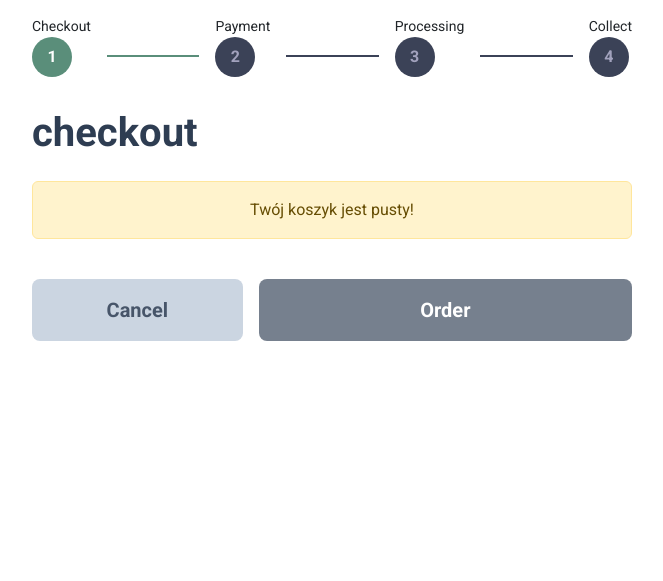
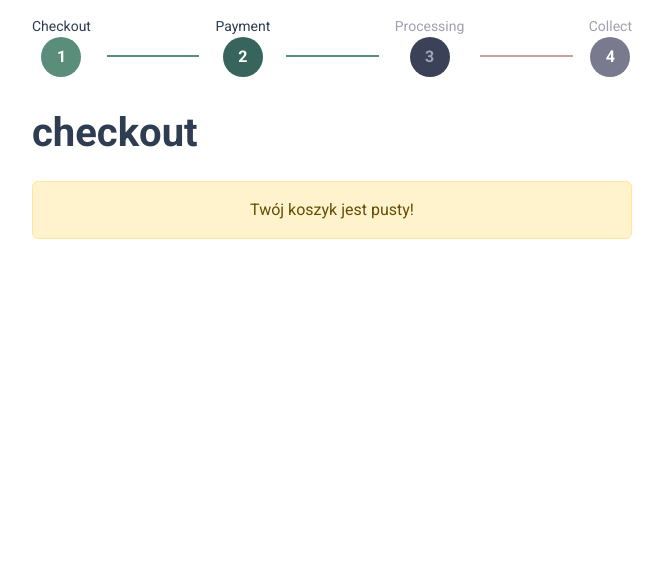
Before and after one commit to TatusFilipek/Zegowska-Szama, a PHP site: page /checkout.php in a window 1280 px wide. Shown: the part 58-639 px from the top of the page, without its empty margins (308-971 px from the left). Run offline with PHP 8.4, Linux system fonts and the light colour scheme; data comes from the database, SQL or seed files in the repository.

Commit message:
Stworzenie responsywnego koszyka i mozliwosci zakanczania zamowien

```diff
--- a/src/checkout.php
+++ b/src/checkout.php
@@ -130,30 +130,30 @@ if ($_SERVER['REQUEST_METHOD'] === 'POST' && isset($_GET['action']) && $_GET['ac
     <div class="flex-fill container-fluid px-4 py-3 overflow-auto d-flex flex-column align-items-center">
         <div class="mb-2 w-100" style="max-width: 600px;">
             <div class="d-flex justify-content-between mb-3">
-                <div class="d-flex flex-column align-items-center-step" id="step-icon-1">
-                    <small>Checkout</small>
-                    <div class="rounded-circle d-flex align-items-center justify-content-center mb-2 active-circle-step" style="width: 40px; height: 40px; background-color: #5a8e7a; color: white; font-weight: bold;">1</div>
+                <div class="d-flex flex-column align-items-center">
+                    <small style="color: #2e3d52;">Checkout</small>
+                    <div class="rounded-circle d-flex align-items-center justify-content-center mb-2" style="width: 40px; height: 40px; background-color: #5a8e7a; color: white; font-weight: bold;">1</div>
                 </div>
                 <div class="flex-grow-1 d-flex align-items-center" style="margin: 0 1rem; margin-top: 0.7rem;">
                     <div style="height: 2px; width: 100%; background-color: #5a8e7a;"></div>
                 </div>
-                <div class="d-flex flex-column align-items-center-step" id="step-icon-2">
-                    <small>Payment</small>
-                    <div class="rounded-circle d-flex align-items-center justify-content-center mb-2" style="width: 40px; height: 40px; background-color: #3b4257; color: #a2a2bd; font-weight: bold;">2</div>
+                <div class="d-flex flex-column align-items-center">
+                    <small style="color: #2e3d52;">Payment</small>
+                    <div class="rounded-circle d-flex align-items-center justify-content-center mb-2" style="width: 40px; height: 40px; background-color: #37645D; color: white; font-weight: bold;">2</div>
                 </div>
                 <div class="flex-grow-1 d-flex align-items-center" style="margin: 0 1rem; margin-top: 0.7rem;">
-                    <div style="height: 2px; width: 100%; background-color: #3b4257;"></div>
+                    <div style="height: 2px; width: 100%; background-color: #5a8e7a;"></div>
                 </div>
-                <div class="d-flex flex-column align-items-center-step" id="step-icon-3">
-                    <small>Processing</small>
+                <div class="d-flex flex-column align-items-center">
+                    <small style="color: #a0a0b0;">Processing</small>
                     <div class="rounded-circle d-flex align-items-center justify-content-center mb-2" style="width: 40px; height: 40px; background-color: #3b4257; color: #a2a2bd; font-weight: bold;">3</div>
                 </div>
                 <div class="flex-grow-1 d-flex align-items-center" style="margin: 0 1rem; margin-top: 0.7rem;">
-                    <div style="height: 2px; width: 100%; background-color: #3b4257;"></div>
+                    <div style="height: 2px; width: 100%; background-color: #c9a3a3;"></div>
                 </div>
-                <div class="d-flex flex-column align-items-center-step" id="step-icon-4">
-                    <small>Collect</small>
-                    <div class="rounded-circle d-flex align-items-center justify-content-center mb-2" style="width: 40px; height: 40px; background-color: #3b4257; color: #a2a2bd; font-weight: bold;">4</div>
+                <div class="d-flex flex-column align-items-center">
+                    <small style="color: #a0a0b0;">Collect</small>
+                    <div class="rounded-circle d-flex align-items-center justify-content-center mb-2" style="width: 40px; height: 40px; background-color: #7a7a8e; color: white; font-weight: bold;">4</div>
                 </div>
             </div>
         </div>
@@ -161,9 +161,10 @@ if ($_SERVER['REQUEST_METHOD'] === 'POST' && isset($_GET['action']) && $_GET['ac
         <div id="checkout-content" class="content-section w-100 d-flex flex-column align-items-center" style="max-width: 600px;">
             <h2 class="display-6 fw-bold mb-4 w-100 text-start" style="color: #2e3d52;">checkout</h2>
             <div class="order-table-container w-100 mb-4"></div>
-            <div class="d-flex gap-3 mb-4 w-100">
+
+            <div id="checkout-actions-container" class="d-flex gap-3 mb-4 w-100 d-none">
                 <button class="btn btn-cancel fw-semibold py-3 px-4 rounded-3 fs-5" style="background-color: #cbd5e1; color: #475569; border: none; flex: 1;">Cancel</button>
-                <button id="btn-submit-order" class="btn fw-semibold py-3 px-4 rounded-3 fs-5 text-white" style="background-color: #2e3d52; border: none; flex: 2;">Order</button>
+                <button id="btn-submit-order" class="btn fw-semibold py-3 px-4 rounded-3 fs-5 text-white" style="background-color: #2e3d52; border: none; flex: 2;" disabled>0.00$</button>
             </div>
         </div>
 
@@ -195,5 +196,86 @@ if ($_SERVER['REQUEST_METHOD'] === 'POST' && isset($_GET['action']) && $_GET['ac
     <script src="product.js"></script>
     <script src="offer.js"></script>
     <script src="checkout.js"></script>
+
+    <script>
+    document.addEventListener('DOMContentLoaded', () => {
+        const actionsContainer = document.getElementById('checkout-actions-container');
+        const submitBtn = document.getElementById('btn-submit-order');
+
+        // Funkcja do pobierania asynchronicznego pełnych danych o cenach z bazy (tak jak w checkout.js)
+        async function updateOrderButtonPrice() {
+            try {
+                const stored = localStorage.getItem('zegowskaCart');
+                let cart = [];
+                try {
+                    if (stored) cart = JSON.parse(stored) || [];
+                } catch(e) { cart = []; }
+
+                if (!cart || cart.length === 0) {
+                    if (actionsContainer) actionsContainer.classList.add('d-none');
+                    if (submitBtn) {
+                        submitBtn.setAttribute('disabled', 'true');
+                        submitBtn.textContent = "0.00$";
+                    }
+                    return;
+                }
+
+                // Pobieramy dane cen z bazy
+                const [resProducts, resOffers] = await Promise.all([
+                    fetch('api.php'),
+                    fetch('offers-api.php')
+                ]);
+
+                if (!resProducts.ok || !resOffers.ok) return;
+
+                const allProducts = await resProducts.ok ? await resProducts.json() : [];
+                const allOffers = await resOffers.ok ? await resOffers.json() : [];
+
+                let totalCents = 0;
+
+                cart.forEach(item => {
+                    const quantity = parseInt(item.quantity, 10) || 0;
+                    if (typeof item.id === 'string' && item.id.startsWith('offer_')) {
+                        const offerId = parseInt(item.id.replace('offer_', ''), 10);
+                        const dbOffer = allOffers.find(o => parseInt(o.id, 10) === offerId);
+                        if (dbOffer) {
+                            totalCents += (parseInt(dbOffer.price, 10) || 0) * quantity;
+                        }
+                    } else {
+                        const productId = parseInt(item.id, 10);
+                        const dbProd = allProducts.find(p => parseInt(p.id, 10) === productId);
+                        if (dbProd) {
+                            const priceCents = parseInt(dbProd.price_cents, 10) || 0;
+                            const discount = parseInt(dbProd.discount_percent, 10) || 0;
+                            const finalUnitPrice = discount > 0 ? Math.round(priceCents * (1 - discount / 100)) : priceCents;
+                            totalCents += finalUnitPrice * quantity;
+                        }
+                    }
+                });
+
+                const formattedPrice = (totalCents / 100).toFixed(2) + '$';
+
+                // Aktualizacja przycisku i widoczności
+                if (actionsContainer) actionsContainer.classList.remove('d-none');
+                if (submitBtn) {
+                    submitBtn.removeAttribute('disabled');
+                    submitBtn.textContent = formattedPrice;
+                }
+            } catch (err) {
+                console.error("Błąd aktualizacji ceny na guziku:", err);
+            }
+        }
+
+        // Pierwsze wywołanie
+        updateOrderButtonPrice();
+
+        // Nasłuchiwanie zmian ilości w koszyku (przyciski plus/minus generowane przez checkout.js)
+        document.addEventListener('click', (e) => {
+            if (e.target && (e.target.classList.contains('action-btn-plus') || e.target.classList.contains('action-btn-minus') || e.target.classList.contains('btn-cancel'))) {
+                setTimeout(updateOrderButtonPrice, 50);
+            }
+        });
+    });
+    </script>
 </body>
 </html>
```
Also changed, not shown: src/manage.js (+27 -1 lines), src/manage.php (+24 -1 lines).
